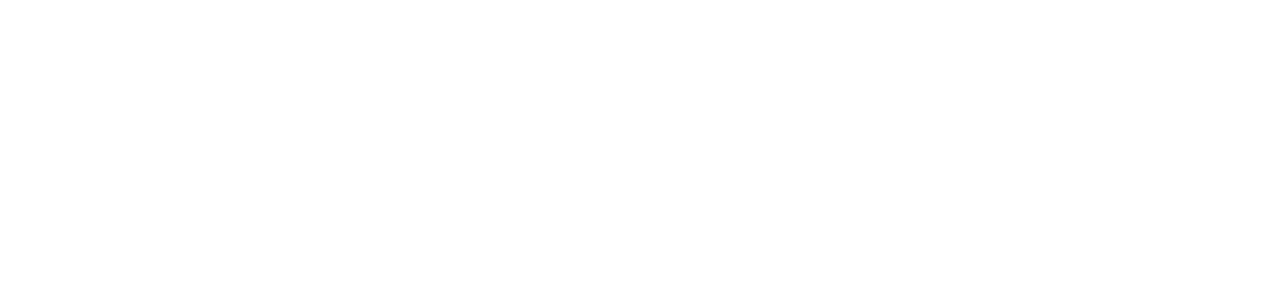
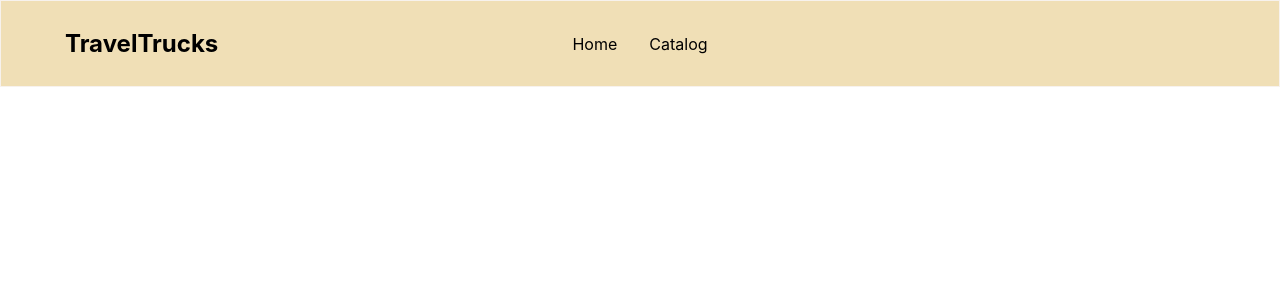
Before and after one commit to Verona0609/TravelTrucks, a React (Vite) app: page /catalog/1 in a window 1280 px wide. Before the commit this address had no page. Shown: the top 300 px of the page. Built offline with nearby package versions, Linux system fonts and the light colour scheme.

Commit message:
added new page

```diff
--- a/src/App.jsx
+++ b/src/App.jsx
@@ -1,12 +1,14 @@
 import { Route, Routes } from 'react-router-dom';
 import CatalogPage from './pages/CatalogPage';
 import HomePage from './pages/HomePage';
+import CamperIdPage from './pages/CamperIdPage';
 
 const App = () => {
   return (
     <Routes>
       <Route path="/" element={<HomePage />} />
       <Route path="/catalog" element={<CatalogPage />} />
+      <Route path="/catalog/:id" element={<CamperIdPage />} />
     </Routes>
   );
 };
--- /dev/null
+++ b/src/pages/CamperIdPage.jsx
@@ -0,0 +1,13 @@
+import React from 'react';
+import Header from '../components/Header/Header';
+
+const CamperIdPage = () => {
+  return (
+    <>
+      <Header />
+      <div className="container"></div>
+    </>
+  );
+};
+
+export default CamperIdPage;
```
